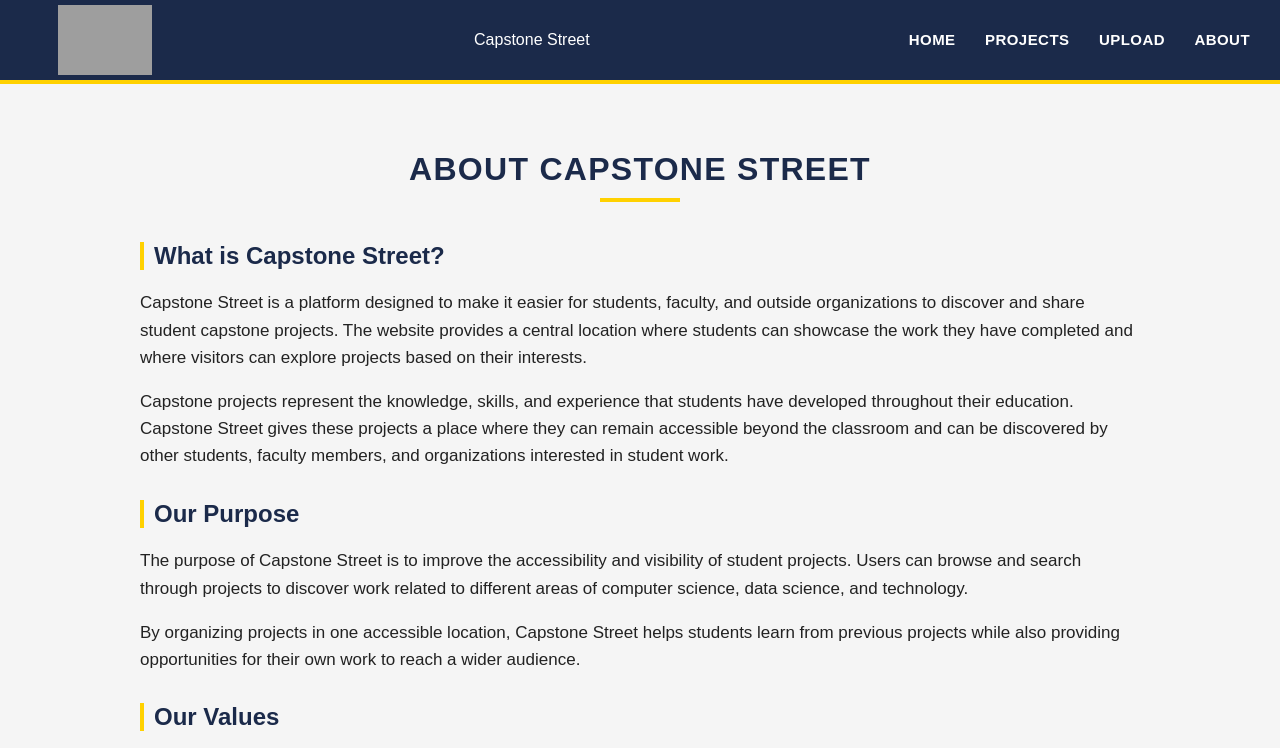
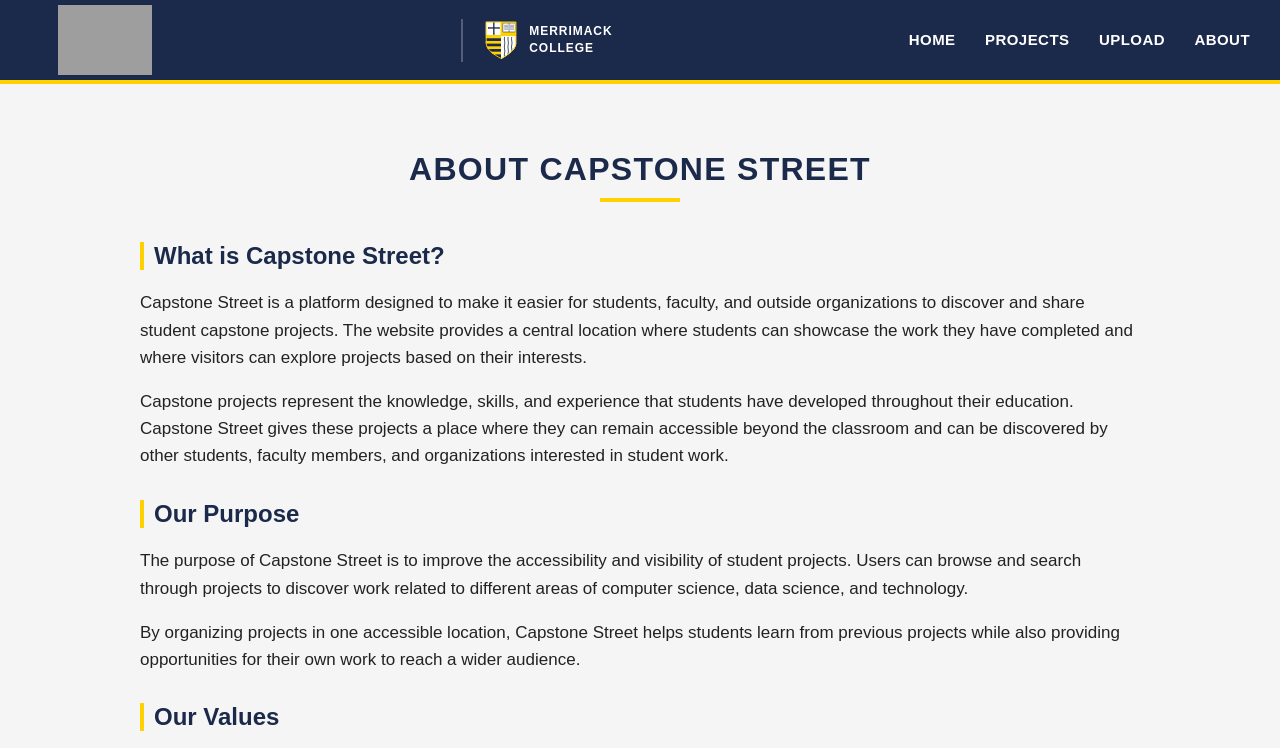
Before and after one commit to Jack-Pelletier/Jack_Emily_Anton-ComputerScienceCapstone2026, a plain HTML site: page About.html in a window 1280 px wide. Shown: the top 748 px of the page. Drawn offline with Linux system fonts and the light colour scheme; grey boxes are pictures that could not be loaded.

Commit message:
Update About.html

```diff
--- a/About.html
+++ b/About.html
@@ -22,8 +22,47 @@
            class="logo">
     </a>
 
-    <div>
-      Capstone Street
+    <!-- MERRIMACK COLLEGE BRANDING -->
+    <div class="merrimack-brand">
+      <svg class="merrimack-shield" xmlns="http://www.w3.org/2000/svg" viewBox="0 0 80 96" aria-label="Merrimack College shield">
+        <defs>
+          <clipPath id="shieldClip">
+            <path d="M4 4 H76 V56 C76 74 40 92 40 92 C40 92 4 74 4 56 Z"/>
+          </clipPath>
+        </defs>
+        <path d="M4 4 H76 V56 C76 74 40 92 40 92 C40 92 4 74 4 56 Z" fill="#1B2A4A"/>
+        <rect x="4" y="4" width="36" height="33" fill="white" clip-path="url(#shieldClip)"/>
+        <rect x="40" y="4" width="36" height="33" fill="#FFD100" clip-path="url(#shieldClip)"/>
+        <rect x="4" y="37" width="36" height="6"  fill="#FFD100" clip-path="url(#shieldClip)"/>
+        <rect x="4" y="49" width="36" height="6"  fill="#FFD100" clip-path="url(#shieldClip)"/>
+        <rect x="4" y="61" width="36" height="6"  fill="#FFD100" clip-path="url(#shieldClip)"/>
+        <rect x="4" y="73" width="36" height="6"  fill="#FFD100" clip-path="url(#shieldClip)"/>
+        <rect x="40" y="37" width="36" height="60" fill="white" clip-path="url(#shieldClip)"/>
+        <path d="M48 40 C46 46 50 52 48 58 C46 64 50 70 48 76 C46 82 50 86 48 90" fill="none" stroke="#1B2A4A" stroke-width="1.8" clip-path="url(#shieldClip)"/>
+        <path d="M56 40 C54 46 58 52 56 58 C54 64 58 70 56 76 C54 82 58 86 56 90" fill="none" stroke="#1B2A4A" stroke-width="1.8" clip-path="url(#shieldClip)"/>
+        <path d="M64 40 C62 46 66 52 64 58 C62 64 66 70 64 76 C62 82 66 86 64 90" fill="none" stroke="#1B2A4A" stroke-width="1.8" clip-path="url(#shieldClip)"/>
+        <line x1="14" y1="20" x2="34" y2="20" stroke="#1B2A4A" stroke-width="3" stroke-linecap="square"/>
+        <line x1="24" y1="10" x2="24" y2="32" stroke="#1B2A4A" stroke-width="3" stroke-linecap="square"/>
+        <line x1="12" y1="18" x2="12" y2="22" stroke="#1B2A4A" stroke-width="2"/>
+        <line x1="36" y1="18" x2="36" y2="22" stroke="#1B2A4A" stroke-width="2"/>
+        <line x1="22" y1="8"  x2="26" y2="8"  stroke="#1B2A4A" stroke-width="2"/>
+        <line x1="22" y1="34" x2="26" y2="34" stroke="#1B2A4A" stroke-width="2"/>
+        <rect x="44" y="9" width="28" height="20" rx="1" fill="white" stroke="#1B2A4A" stroke-width="1.2"/>
+        <line x1="58" y1="9" x2="58" y2="29" stroke="#1B2A4A" stroke-width="1.2"/>
+        <line x1="47" y1="14" x2="56" y2="14" stroke="#1B2A4A" stroke-width="0.9"/>
+        <line x1="47" y1="17" x2="56" y2="17" stroke="#1B2A4A" stroke-width="0.9"/>
+        <line x1="47" y1="20" x2="56" y2="20" stroke="#1B2A4A" stroke-width="0.9"/>
+        <line x1="47" y1="23" x2="56" y2="23" stroke="#1B2A4A" stroke-width="0.9"/>
+        <line x1="60" y1="14" x2="69" y2="14" stroke="#1B2A4A" stroke-width="0.9"/>
+        <line x1="60" y1="17" x2="69" y2="17" stroke="#1B2A4A" stroke-width="0.9"/>
+        <line x1="60" y1="20" x2="69" y2="20" stroke="#1B2A4A" stroke-width="0.9"/>
+        <line x1="60" y1="23" x2="69" y2="23" stroke="#1B2A4A" stroke-width="0.9"/>
+        <line x1="4"  y1="37" x2="76" y2="37" stroke="#FFD100" stroke-width="2"/>
+        <line x1="40" y1="4"  x2="40" y2="37" stroke="#FFD100" stroke-width="2"/>
+        <path d="M4 4 H76 V56 C76 74 40 92 40 92 C40 92 4 74 4 56 Z" fill="none" stroke="#1B2A4A" stroke-width="4"/>
+        <path d="M7 7 H73 V55 C73 72 40 88 40 88 C40 88 7 72 7 55 Z" fill="none" stroke="#FFD100" stroke-width="2"/>
+      </svg>
+      <span class="merrimack-name">MERRIMACK<br>COLLEGE</span>
     </div>
 
     <!-- NAVIGATION BAR -->
```
